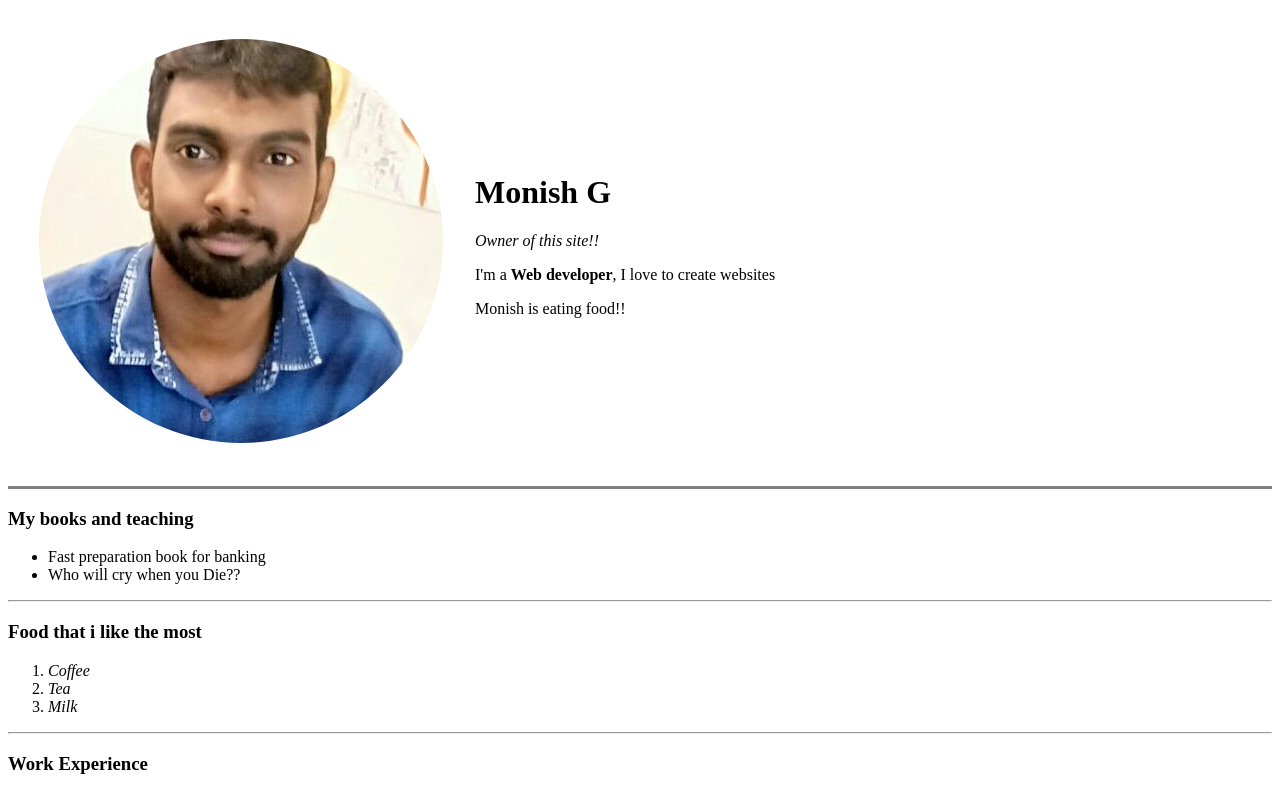
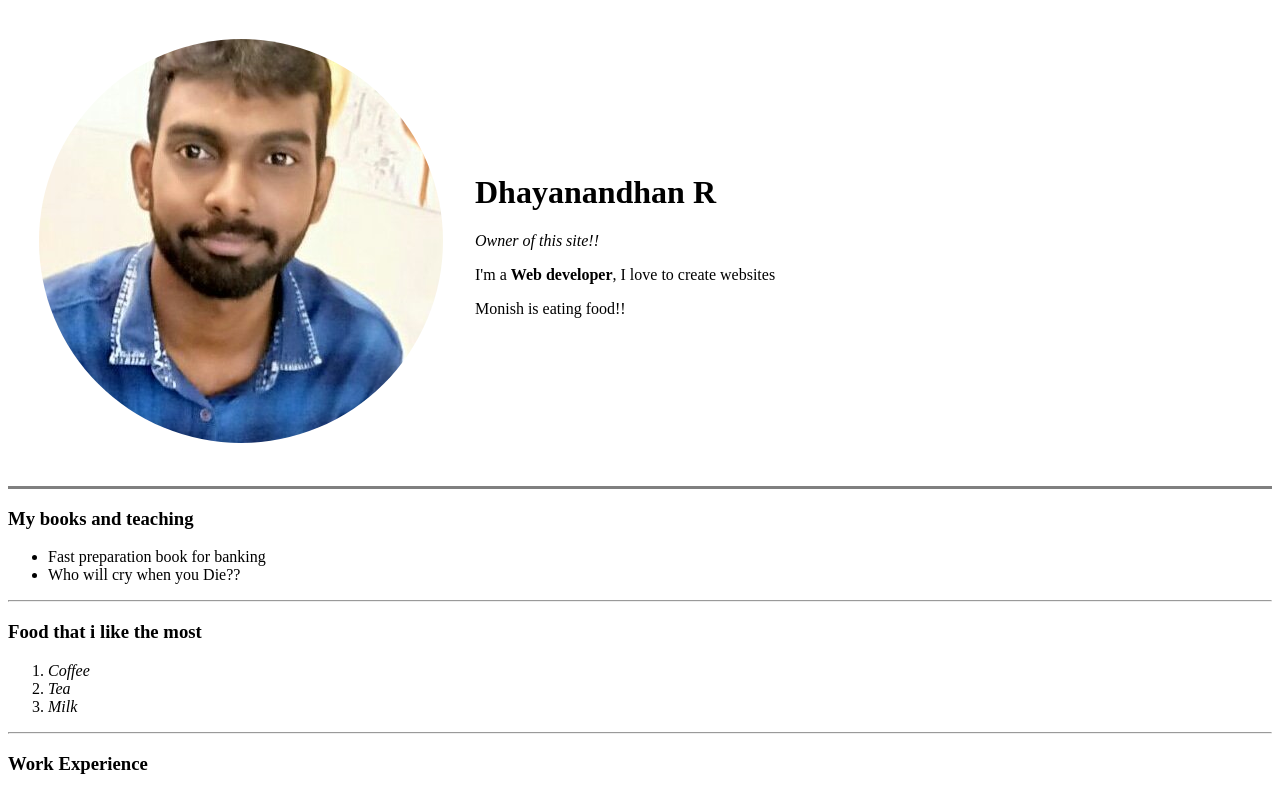
Before and after one commit to danieldhaya19/cv, a plain HTML site: page index.html in a window 1280 px wide. Shown: the top 790 px of the page. Drawn offline with Linux system fonts and the light colour scheme.

Commit message:
Update index.html
Name changed

```diff
--- a/index.html
+++ b/index.html
@@ -9,7 +9,7 @@
   <table cellspacing="30">
     <tr>
       <td><img src="Image/dhaya.png" alt="Dhaya Image"></td>
-      <td><h1>Monish G</h1>
+      <td><h1>Dhayanandhan R</h1>
       <p><em>Owner of this site!!</em></p>
       <p>I'm a <strong>Web developer</strong>, I love to create websites</p>
       <p>Monish is eating food!!</p></td>
```
